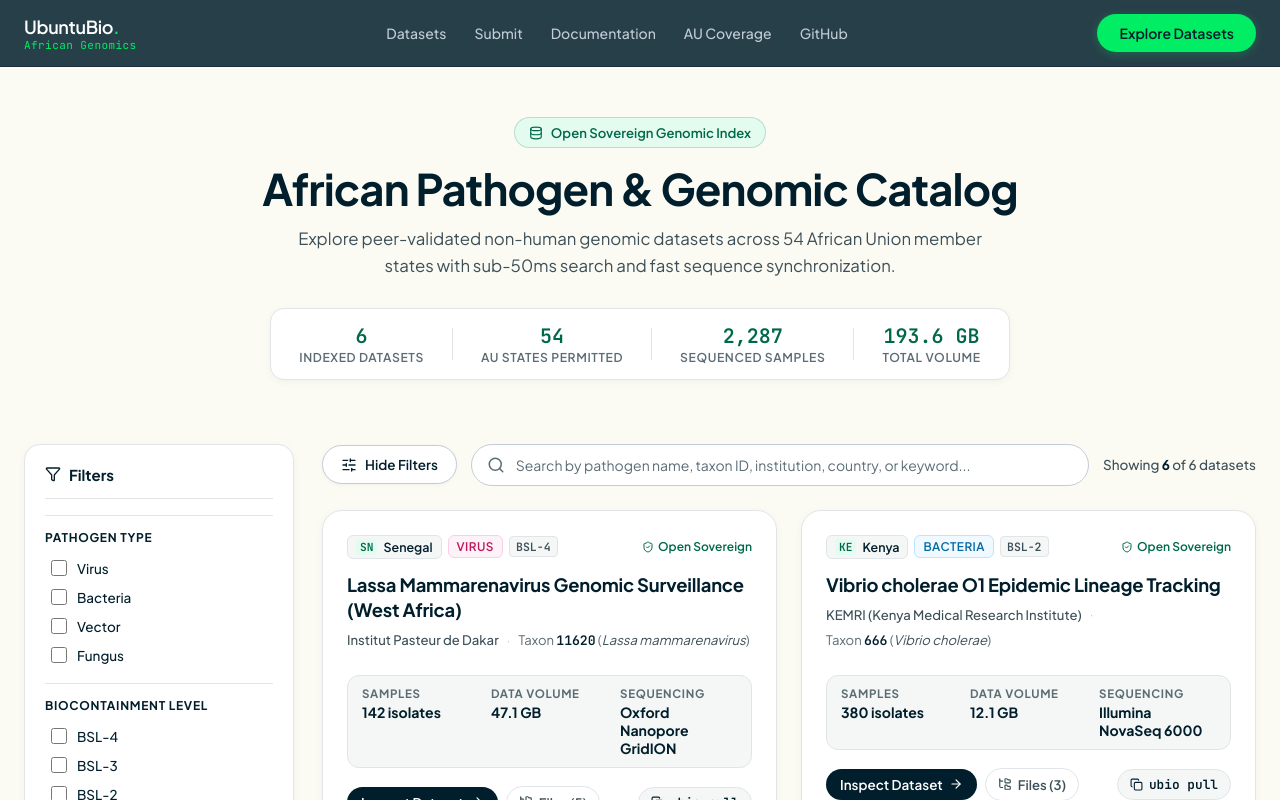
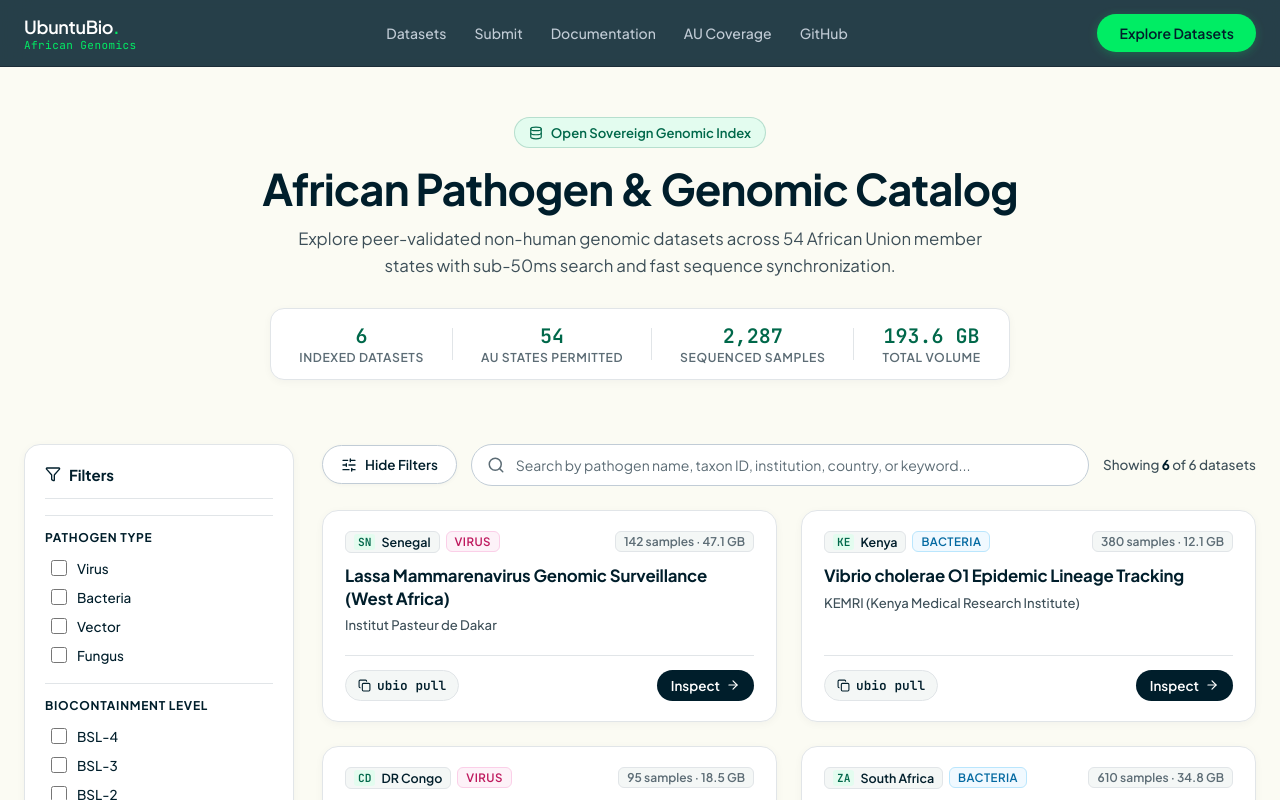
Before and after one commit to Sredeemer/ubuntu-bio-web, a Next.js app: page /datasets in a window 1280 px wide. Shown: the top 800 px of the page. Built offline with nearby package versions, Linux system fonts and the light colour scheme.

Commit message:
feat(catalog): strip unnecessary card clutter for clean minimalist layout

```diff
--- a/src/components/catalog/DatasetsCatalogPage.css
+++ b/src/components/catalog/DatasetsCatalogPage.css
@@ -457,8 +457,8 @@
 .ubio-catalog-grid .ubio-dataset-card {
   background: #ffffff;
   border: 1px solid var(--hairline-light, #e1e5e8);
-  border-radius: 20px;
-  padding: 24px;
+  border-radius: 16px;
+  padding: 20px 22px;
   display: flex;
   flex-direction: column;
   box-shadow: 0 2px 8px rgba(0, 30, 43, 0.04);
@@ -468,7 +468,7 @@
 
 .ubio-catalog-grid .ubio-dataset-card:hover {
   border-color: var(--hairline-light-strong, #c1ccd6);
-  box-shadow: 0 12px 32px rgba(0, 30, 43, 0.08);
+  box-shadow: 0 10px 28px rgba(0, 30, 43, 0.07);
   transform: translateY(-2px);
 }
 
@@ -477,8 +477,7 @@
   align-items: center;
   justify-content: space-between;
   gap: 8px;
-  margin-bottom: 14px;
-  flex-wrap: wrap;
+  margin-bottom: 12px;
 }
 
 .dataset-badges {
@@ -496,7 +495,7 @@
   font-weight: 600;
   background: var(--surface-light-soft, #f4f7f6);
   border: 1px solid var(--hairline-light, #e1e5e8);
-  padding: 3px 8px;
+  padding: 2px 8px;
   border-radius: 6px;
   color: var(--ink, #001e2b);
 }
@@ -512,9 +511,9 @@
 }
 
 .badge-type {
-  font-size: 0.74rem;
+  font-size: 0.72rem;
   font-weight: 600;
-  padding: 3px 8px;
+  padding: 2px 8px;
   border-radius: 6px;
   text-transform: uppercase;
   letter-spacing: 0.04em;
@@ -544,32 +543,23 @@
   border: 1px solid #ddd6fe;
 }
 
-.badge-bsl {
-  font-size: 0.72rem;
-  font-family: var(--font-mono);
-  font-weight: 700;
-  padding: 2px 6px;
-  border-radius: 4px;
+.dataset-metrics-chip {
+  font-size: 0.75rem;
+  font-weight: 600;
+  color: var(--ink-muted, #5c6c75);
   background: var(--surface-light-soft, #f4f7f6);
   border: 1px solid var(--hairline-light, #e1e5e8);
-  color: var(--ink-secondary, #3d4f58);
-}
-
-.badge-gate {
-  display: inline-flex;
-  align-items: center;
-  gap: 4px;
-  font-size: 0.75rem;
-  font-weight: 600;
-  color: var(--brand-green-dark, #00684a);
+  padding: 2px 8px;
+  border-radius: 6px;
+  white-space: nowrap;
 }
 
 .dataset-card-title {
   font-family: var(--font-display);
-  font-size: 1.15rem;
+  font-size: 1.05rem;
   font-weight: 700;
   line-height: 1.35;
-  margin-bottom: 8px;
+  margin-bottom: 6px;
   letter-spacing: -0.01em;
 }
 
@@ -583,66 +573,11 @@
 }
 
 .dataset-card-meta {
-  display: flex;
-  align-items: center;
-  gap: 8px;
-  margin-bottom: 12px;
   font-size: 0.82rem;
-  color: var(--ink-muted, #5c6c75);
-  flex-wrap: wrap;
-}
-
-.meta-sep {
-  color: var(--hairline-light-strong, #c1ccd6);
-  font-size: 0.8rem;
-}
-
-.taxon-tag strong {
-  color: var(--ink, #001e2b);
-  font-family: var(--font-mono);
-}
-
-.taxon-tag em {
   color: var(--ink-secondary, #3d4f58);
-  font-style: italic;
-}
-
-.institution-tag {
-  color: var(--ink-secondary, #3d4f58);
-  font-weight: 500;
-}
-
-/* Card Stats */
-.dataset-card-stats {
-  display: grid;
-  grid-template-columns: repeat(3, 1fr);
-  gap: 12px;
-  background: var(--surface-light-soft, #f4f7f6);
-  border: 1px solid var(--hairline-light, #e1e5e8);
-  border-radius: 12px;
-  padding: 10px 14px;
-  margin-top: 14px;
-  margin-bottom: 18px;
-}
-
-.stat {
-  display: flex;
-  flex-direction: column;
-  gap: 2px;
-}
-
-.stat .stat-label {
-  font-size: 0.72rem;
-  font-weight: 700;
-  text-transform: uppercase;
-  letter-spacing: 0.06em;
-  color: var(--ink-muted, #5c6c75);
-}
-
-.stat .stat-value {
-  font-size: 0.88rem;
-  font-weight: 700;
-  color: var(--ink, #001e2b);
+  margin-bottom: 20px;
+  font-weight: 450;
+  line-height: 1.4;
 }
 
 /* Card Actions */
@@ -651,7 +586,9 @@
   align-items: center;
   justify-content: space-between;
   gap: 10px;
-  flex-wrap: wrap;
+  margin-top: auto;
+  padding-top: 14px;
+  border-top: 1px solid var(--hairline-light, #e1e5e8);
 }
 
 .action-links {
--- a/src/components/catalog/DatasetsCatalogPage.tsx
+++ b/src/components/catalog/DatasetsCatalogPage.tsx
@@ -359,15 +359,9 @@ export function DatasetsCatalogPage() {
                         >
                           {dataset.pathogenType}
                         </span>
-                        <span
-                          className={`badge-bsl badge-${dataset.biocontainment.toLowerCase()}`}
-                        >
-                          {dataset.biocontainment}
-                        </span>
                       </div>
-                      <span className="badge-gate">
-                        <ShieldCheck size={12} />
-                        Open Sovereign
+                      <span className="dataset-metrics-chip">
+                        {dataset.samplesCount} samples · {sizeFormatted}
                       </span>
                     </div>
 
@@ -379,55 +373,11 @@ export function DatasetsCatalogPage() {
                       </a>
                     </h2>
 
-                    <div className="dataset-card-meta">
-                      <span className="institution-tag">
-                        {dataset.leadInstitution}
-                      </span>
-                      <span className="meta-sep">·</span>
-                      <span className="taxon-tag">
-                        Taxon <strong>{dataset.taxonId}</strong> (
-                        <em>{dataset.taxonName}</em>)
-                      </span>
-                    </div>
+                    <p className="dataset-card-meta">
+                      {dataset.leadInstitution}
+                    </p>
 
-                    <div className="dataset-card-stats">
-                      <div className="stat">
-                        <span className="stat-label">Samples</span>
-                        <span className="stat-value">
-                          {dataset.samplesCount} isolates
-                        </span>
-                      </div>
-                      <div className="stat">
-                        <span className="stat-label">Data Volume</span>
-                        <span className="stat-value">{sizeFormatted}</span>
-                      </div>
-                      <div className="stat">
-                        <span className="stat-label">Sequencing</span>
-                        <span className="stat-value">
-                          {dataset.seqPlatforms[0] || "Illumina"}
-                        </span>
-                      </div>
-                    </div>
-
-                    {/* Card Actions */}
                     <div className="dataset-card-actions">
-                      <div className="action-links">
-                        <a
-                          href={`/datasets/${dataset.namespace}/${dataset.datasetId}`}
-                          className="btn-inspect"
-                        >
-                          Inspect Dataset <ArrowRight size={14} />
-                        </a>
-                        <a
-                          href={`/datasets/${dataset.namespace}/${dataset.datasetId}/tree`}
-                          className="btn-tree"
-                          title="Browse File Tree & Sequences"
-                        >
-                          <FolderTree size={14} />
-                          Files ({dataset.files.length})
-                        </a>
-                      </div>
-
                       <button
                         type="button"
                         className="btn-copy-pull"
@@ -446,6 +396,13 @@ export function DatasetsCatalogPage() {
                           </>
                         )}
                       </button>
+
+                      <a
+                        href={`/datasets/${dataset.namespace}/${dataset.datasetId}`}
+                        className="btn-inspect"
+                      >
+                        Inspect <ArrowRight size={14} />
+                      </a>
                     </div>
                   </article>
                 );
```
